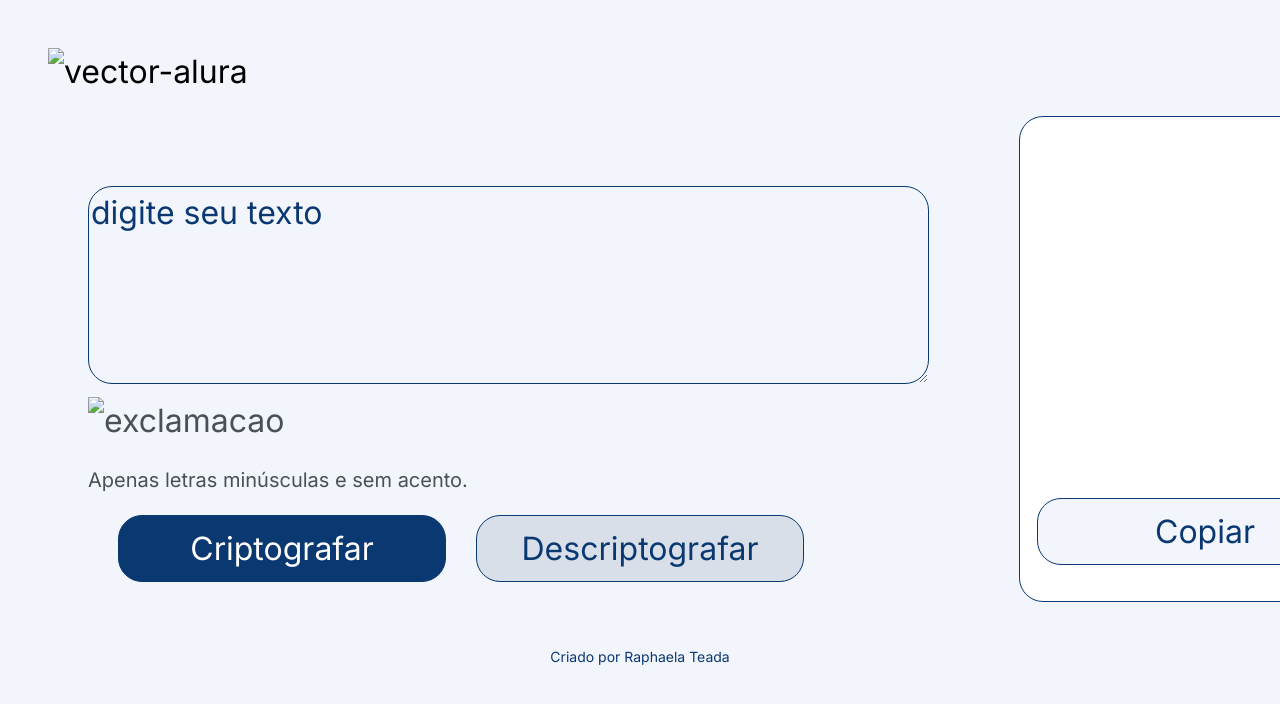
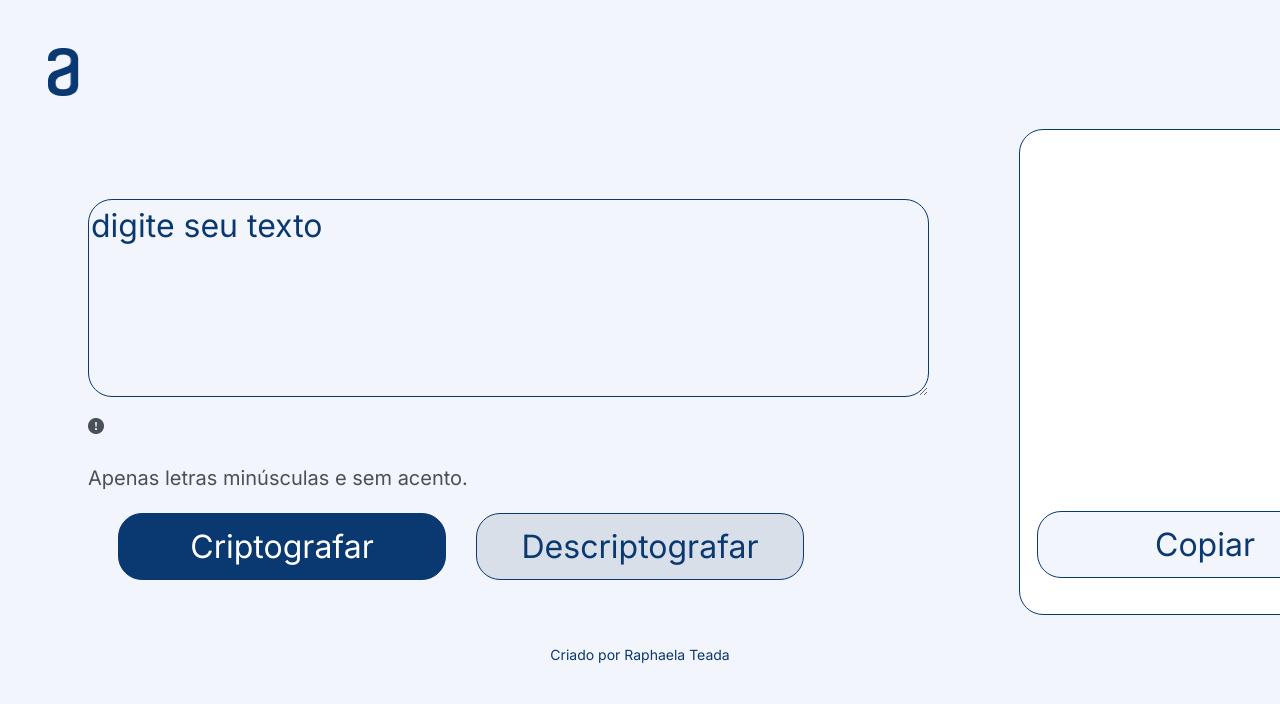
Before and after one commit to Rapha3la/Decodificador, a plain HTML site: page index.html in a window 1280 px wide. Shown: the top 704 px of the page. Drawn offline with Linux system fonts and the light colour scheme; the site is published under a folder, as on GitHub Pages, so addresses that start at the root find nothing.

Commit message:
Update index.html

```diff
--- a/index.html
+++ b/index.html
@@ -10,14 +10,14 @@
 
 <body>
     <header>
-        <img class="alura" src="/assets/Vectoralura.png" alt="vector-alura">
+        <img class="alura" src="assets/Vectoralura.png" alt="vector-alura">
     </header>
     <main>
         <section>
             <textarea class="texto" cols="41" rows="4" placeholder="Digite seu texto"></textarea>
 
             <div class="informacao">
-                <img class="excl" src="/assets/bi_exclamation-circle-fill.png" alt="exclamacao">
+                <img class="excl" src="assets/bi_exclamation-circle-fill.png" alt="exclamacao">
                 <p class="inf01">Apenas letras minúsculas e sem acento.</p>
             </div>
 
```
